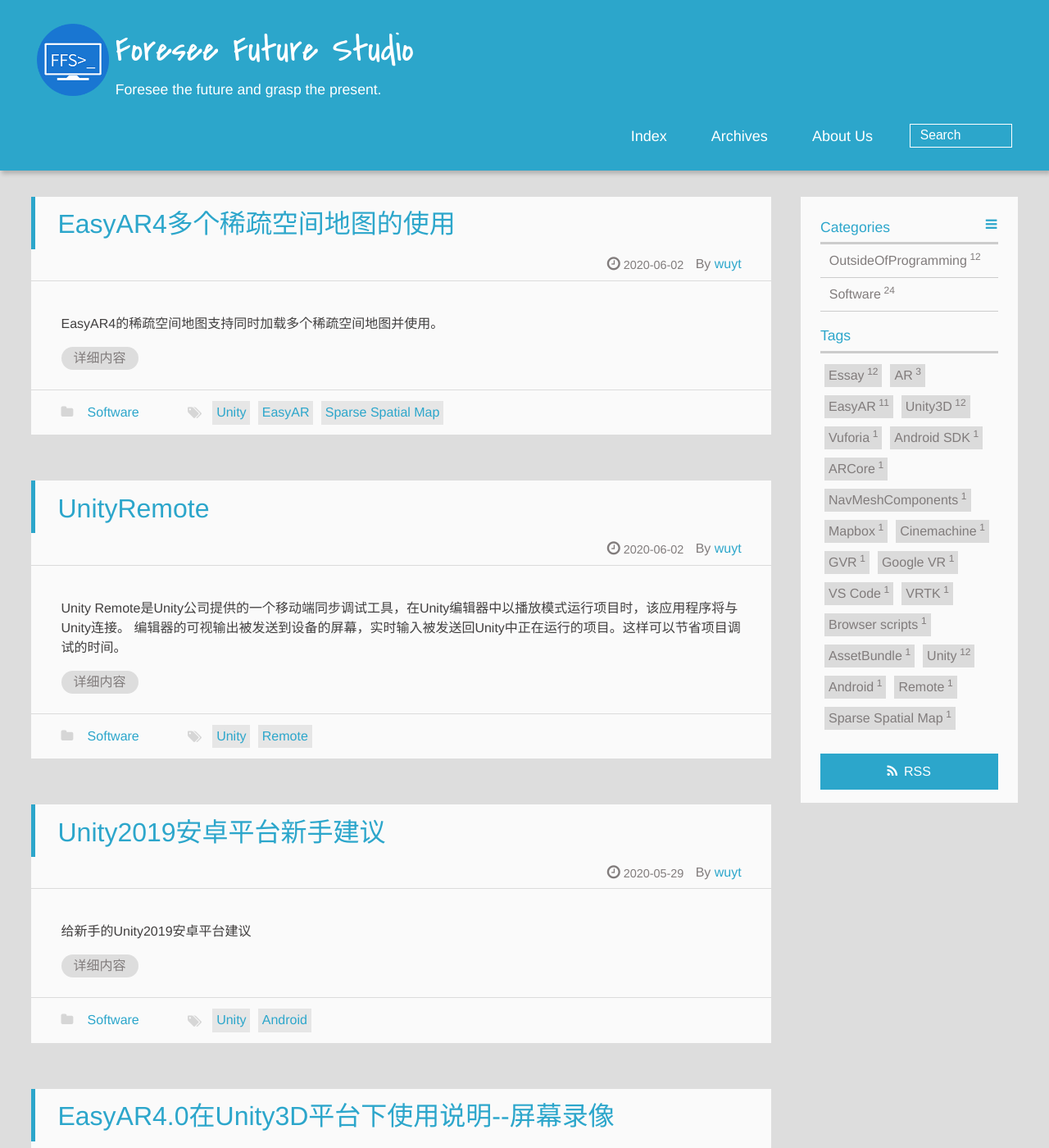
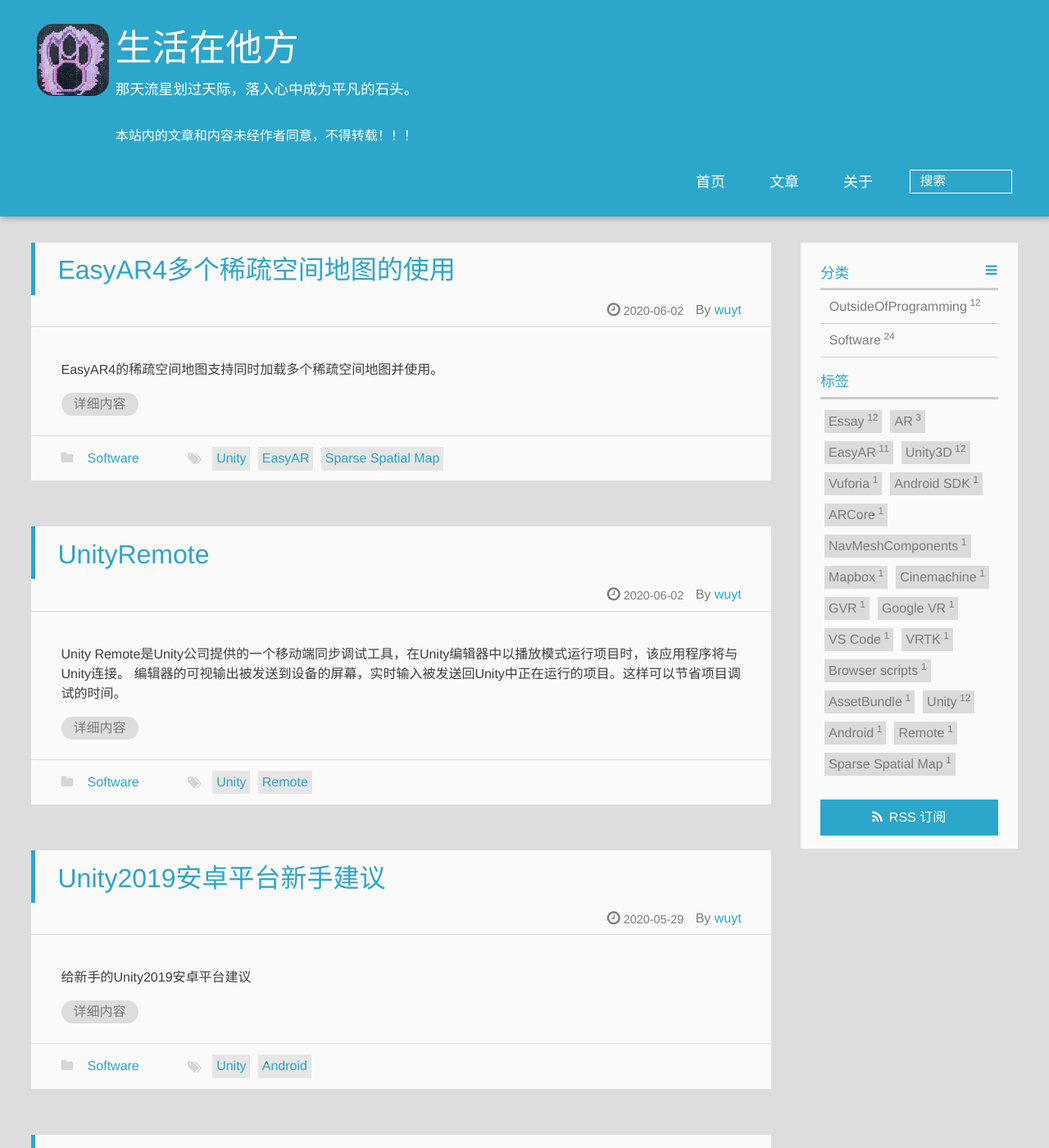
Before and after one commit to wuyt/wuyt.github.io, a Jekyll site: the page built from index.html, in a window 1280 px wide and 1400 px high. Shown: the whole window at 82% size. Built offline with Jekyll 4.4.1, drawn with Linux system fonts in a browser that asks for light colours; the list of posts is cut into pages by our own code.

Commit message:
Revert "改版"
This reverts commit a90bd2524c43820852bf95903b31a669e771c050.

```diff
--- a/_config.yml
+++ b/_config.yml
@@ -28,20 +28,20 @@
 paginate: 20
 
 #### Site
-title : Foresee Future Studio
-tagline: Foresee the future and grasp the present.
+title : 生活在他方
+tagline: 那天流星划过天际，落入心中成为平凡的石头。
 assets: /assets
 url:
 baseurl:
 
 #### Language
-language: en    ## blog site languages: en, zh-CN, zh-TW, de
+language: zh-CN    ## blog site languages: en, zh-CN, zh-TW, de
 
 #### Menu
 menu:
-  Index: /
-  Archives: /archives
-  About Us: /about
+  首页: /
+  文章: /archives
+  关于: /about
 ## you can create `tags` and `categories` folders (I had created them already).
 ## And create a `index.md` file in each of them.
 ## set `front-matter`as
--- a/_includes/_partial/header.html
+++ b/_includes/_partial/header.html
@@ -7,6 +7,7 @@
 			<div id="textlogo">
 				<h1 class="site-name"><a href="{{ site.baseurl }}/" title="{{ site.title }}">{{ site.title }}</a></h1>
 				<h2 class="blog-motto">{% if site.tagline %}{{ site.tagline }}{% endif %}</h2>
+				<h2 style="float: left;width: 50%;margin-top: 2em;">本站内的文章和内容未经作者同意，不得转载！！！</h2>
 			</div>
 			<div class="navbar"><a class="navbutton navmobile" href="#" title="menu">
 			</a></div>
```
Also changed, not shown: assets/img/logo.png.
